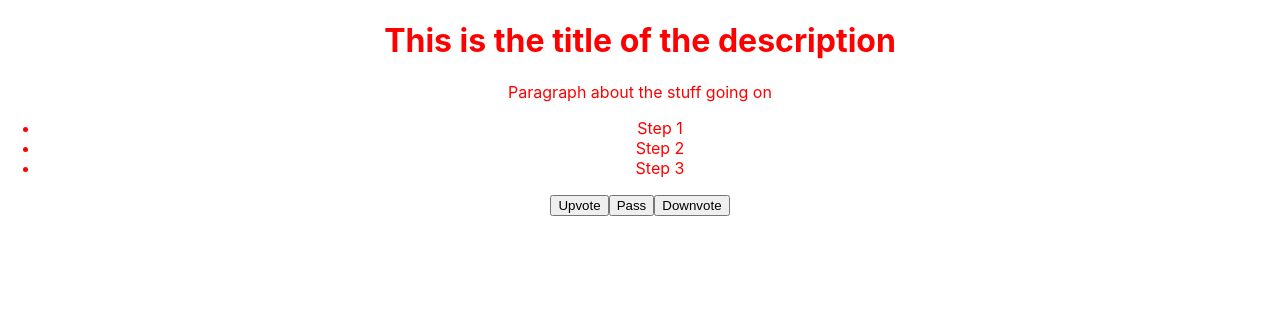
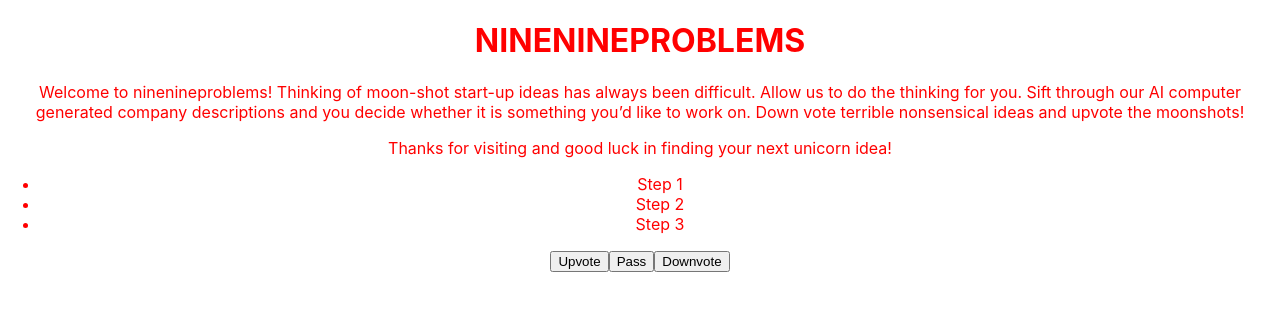
Before and after one commit to labs15-pain-point/frontend, a React (Create React App) app in the folder client/: page / in a window 1280 px wide. Shown: the top 310 px of the page. Built offline with nearby package versions, Linux system fonts and the light colour scheme; no server answers.

Commit message:
Title and landing page intro/description

```diff
--- a/client/src/components/SmallExplanation.js
+++ b/client/src/components/SmallExplanation.js
@@ -3,8 +3,14 @@ import React from 'react'
 const SmallExplanation = props => {
     return (
         <div>
-            <h1>This is the title of the description</h1>
-            <p>Paragraph about the stuff going on</p>
+            <h1>NINENINEPROBLEMS</h1>
+            <p>Welcome to ninenineproblems! Thinking of moon-shot start-up ideas has always been difficult.
+               Allow us to do the thinking for you.  Sift through our AI computer generated company descriptions
+               and you decide whether it is something you’d like to work on. Down vote terrible nonsensical ideas
+               and upvote the moonshots!</p>
+
+            <p>Thanks for visiting and good luck in finding your next unicorn idea!</p>
+
             <ul>
                 <li>Step 1</li>
                 <li>Step 2</li>
```
